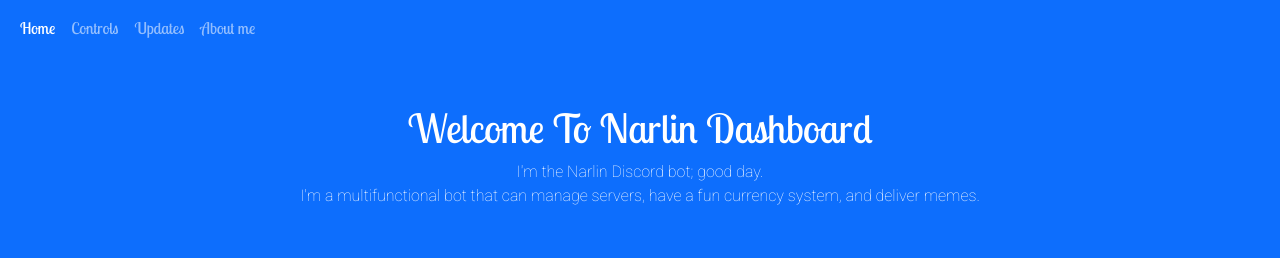
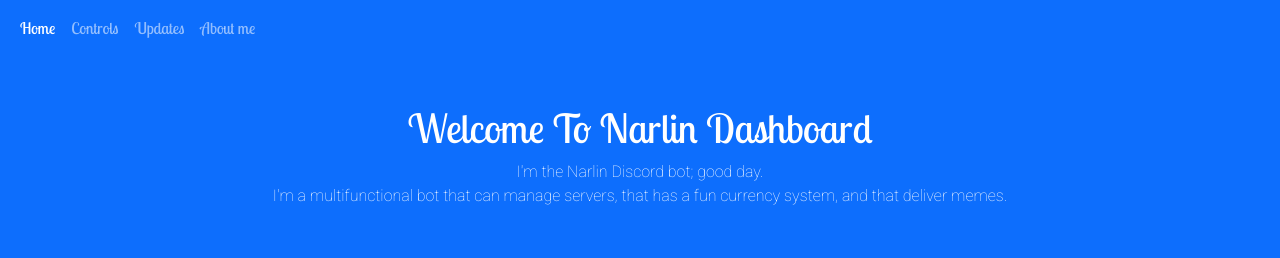
Before and after one commit to GizzyUwU/Narlin, a website: page src/express/html/index.html in a window 1280 px wide. Shown: the top 258 px of the page. Drawn offline with nearby package versions, Linux system fonts and the light colour scheme; files that its build step writes are made by us from their sources.

Commit message:
Text Change

```diff
--- a/src/express/html/index.html
+++ b/src/express/html/index.html
@@ -31,7 +31,7 @@
 </nav>
     <div class="container-fluid p-5 bg-primary text-white text-center">
         <h1>Welcome To Narlin Dashboard</h1>
-        <p>I'm the Narlin Discord bot; good day. <br>I'm a multifunctional bot that can manage servers, have a fun currency system, and deliver memes.</p>
+        <p>I'm the Narlin Discord bot; good day. <br>I'm a multifunctional bot that can manage servers, that has a fun currency system, and that deliver memes.</p>
       </div>
       <div class="inline">
         <h1 align="center">Invite Me</h1>
```
